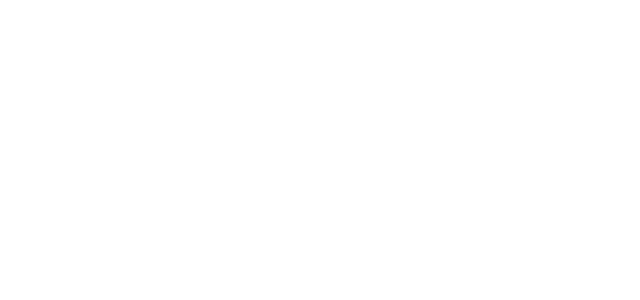
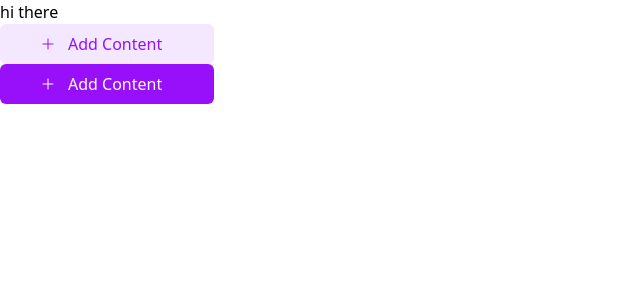
Before and after one commit to rajankit3107/idea-stash, a React (Vite) app: page / in a window 1280 px wide. Shown: the top 300 px of the page, without its empty margins (0-640 px from the left). Built offline with nearby package versions, Linux system fonts and the light colour scheme.

Commit message:
comp : added buttom component

```diff
--- a/src/App.tsx
+++ b/src/App.tsx
@@ -1,7 +1,28 @@
 import "./App.css";
+import { Button } from "./components/ui/Button";
+import { PlusIcon } from "./icons/PlusIcon";
 
 function App() {
-  return <></>;
+  function handleClick() {}
+  return (
+    <>
+      <div>hi there</div>
+      <Button
+        text="Add Content"
+        onClick={handleClick}
+        variant="secondary"
+        size="lg"
+        startIcon={<PlusIcon size="md" />}
+      />
+      <Button
+        text="Add Content"
+        onClick={handleClick}
+        variant="primary"
+        size="lg"
+        startIcon={<PlusIcon size="md" />}
+      />
+    </>
+  );
 }
 
 export default App;
--- a/src/components/ui/Button.tsx
+++ b/src/components/ui/Button.tsx
@@ -20,7 +20,7 @@
   lg: "py-2 px-10",
 };
 
-const defaultStyles = "rounded-md flex items-center cursor-pointer";
+const defaultStyles = "rounded-md flex items-center font-light cursor-pointer";
 
 export const Button = (props: ButtonProps) => {
   return (
```
Also changed, not shown: src/components/ui/Card.tsx (added), src/components/ui/Sidebar-Item.tsx (added), src/components/ui/Sidebar.tsx (added), 1 other file (tests, documents, lock files or other folders).
